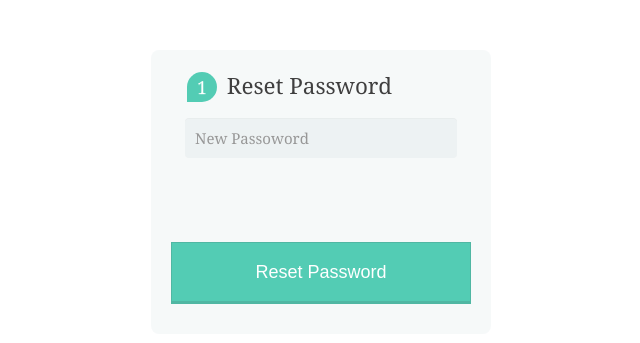
After one commit to Am-Coder/Wisdom, a PHP site: page /sofia/ForgotPsw.html in a window 1280 px wide. The commit adds this page. Shown: the top 343 px of the page, without its empty margins (319-959 px from the left). Run offline with PHP 8.4, Linux system fonts and the light colour scheme.

Commit message:
Working on Forgot Password

```diff
--- /dev/null
+++ b/public_html/ForgotPsw.html
@@ -0,0 +1,31 @@
+
+<!DOCTYPE html>
+
+<html>
+<head>
+    <meta charset="utf-8">
+    <meta http-equiv="X-UA-Compatible" content="IE=edge">
+    <title>Reset Password</title>
+    <meta name="viewport" content="width=device-width, initial-scale=1">
+    <link rel="stylesheet" type="text/css" href="css/Index.css">
+
+</head>
+
+
+<body>
+
+    <div class="form-style">
+            <form method="POST" action='Forgot.php' >
+            <fieldset>
+                <legend><span class="number">1</span> Reset Password </legend>
+                <input type='email' name='field3' value="<?php echo isset($_GET['email']):$_GET['email']:''; ?>" hidden>
+                <input type='text' name='field2' value="<?php echo isset($_GET['token']):$_GET['token']:''; ?>" hidden>
+                <input type="password" name='field1' placeholder="New Passoword" required>
+            </fieldset>
+                <br><br>
+                <input type="submit" value="Reset Password" />
+            </form>
+    </div>
+
+</body>
+</html>
--- /dev/null
+++ b/public_html/css/Index.css
@@ -0,0 +1,156 @@
+
+
+.form-style{
+  position: relative;
+  max-width: 300px;
+  padding: 10px 20px;
+  background: #f4f7f8;
+  margin: 50px auto;
+  padding: 20px;
+  background: #f4f7f8;
+  border-radius: 8px;
+  font-family: Georgia, "Times New Roman", Times, serif;
+  opacity: 0.75;
+}
+.form-style fieldset{
+  border: none;
+}
+.form-style legend {
+  font-size: 1.4em;
+  margin-bottom: 10px;
+}
+.form-style label {
+  display: block;
+  margin-bottom: 8px;
+}
+.form-style input[type="text"],
+.form-style input[type="date"],
+.form-style input[type="datetime"],
+.form-style input[type="email"],
+.form-style input[type="number"],
+.form-style input[type="search"],
+.form-style input[type="time"],
+.form-style input[type="url"],
+.form-style input[type="password"],
+.form-style textarea,
+.form-style select {
+  font-family: Georgia, "Times New Roman", Times, serif;
+  background: rgba(255,255,255,.1);
+  border: none;
+  border-radius: 4px;
+  font-size: 15px;
+  margin: 0;
+  outline: 0;
+  padding: 10px;
+  width: 100%;
+  box-sizing: border-box;
+  -webkit-box-sizing: border-box;
+  -moz-box-sizing: border-box;
+  background-color: #e8eeef;
+  color:#8a97a0;
+  -webkit-box-shadow: 0 1px 0 rgba(0,0,0,0.03) inset;
+  box-shadow: 0 1px 0 rgba(0,0,0,0.03) inset;
+  margin-bottom: 30px;
+}
+.form-style input[type="text"]:focus,
+.form-style input[type="date"]:focus,
+.form-style input[type="datetime"]:focus,
+.form-style input[type="email"]:focus,
+.form-style input[type="number"]:focus,
+.form-style input[type="search"]:focus,
+.form-style input[type="time"]:focus,
+.form-style input[type="url"]:focus,
+.form-style input[type="password"]:focus,
+.form-style textarea:focus,
+.form-style select:focus{
+  background: #d2d9dd;
+}
+.form-style select{
+  -webkit-appearance: menulist-button;
+  height:35px;
+}
+.form-style .number {
+  background: #1abc9c;
+  color: #fff;
+  height: 30px;
+  width: 30px;
+  display: inline-block;
+  font-size: 0.8em;
+  margin-right: 4px;
+  line-height: 30px;
+  text-align: center;
+  text-shadow: 0 1px 0 rgba(255,255,255,0.2);
+  border-radius: 15px 15px 15px 0px;
+}
+
+.form-style input[type="submit"],
+.form-style input[type="button"]
+{
+  position: relative;
+  display: block;
+  padding: 19px 39px 18px 39px;
+  color: #FFF;
+  margin: 0 auto;
+  background: #1abc9c;
+  font-size: 18px;
+  text-align: center;
+  font-style: normal;
+  width: 100%;
+  border: 1px solid #16a085;
+  border-width: 1px 1px 3px;
+  margin-bottom: 10px;
+}
+.form-style input[type="submit"]:hover,
+.form-style input[type="button"]:hover
+{
+  background: #109177;
+}
+
+
+/* Forgot Password */
+
+  a,a:visited,a:hover,a:active{
+    -webkit-backface-visibility:hidden;
+            backface-visibility:hidden;
+    position:relative;
+    transition:0.5s color ease;
+    text-decoration:none;
+    color:black;
+    font-size:0.7em;
+  }
+
+  a:hover{
+    color:#d78b34;
+  }
+  a.before:before,a.after:after{
+    content: "";
+    transition:0.5s all ease;
+    -webkit-backface-visibility:hidden;
+            backface-visibility:hidden;
+    position:absolute;
+  }
+  a.before:before{
+    top:-0.25em;
+  }
+  a.after:after{
+    bottom:-0.25em;
+  }
+  a.before:before,a.after:after{
+    height:1px;
+    width:0;
+    background:#d78b34;
+  }
+
+  a.third:after{
+    left:50%;
+    -webkit-transform:translateX(-50%);
+            transform:translateX(-50%);
+  }
+
+  a.before:hover:before,a.after:hover:after{
+    width:100%;
+  }
+
+  #signup,#forgotpassword{
+    display: none;
+  }
--- a/public_html/includes/Authentication.php
+++ b/public_html/includes/Authentication.php
@@ -80,8 +80,8 @@ class Authenticate{
 
     public function forgotPassword($email){
         $authservice = new AuthService();
-        $token = $authservice.forgotPsw($email);
-        if( $token ){
+        $info = $authservice.forgotPsw($email);
+        if( $info ){
             try {
                 $mail->SMTPDebug = 2;
                 $mail->isSMTP();
@@ -100,7 +100,7 @@ class Authenticate{
                 $mail->Subject = 'Forgot Password';
 
 
-                $mail->Body    = '<b>Follow the link to reset your password:</b><br><a href="#!">Click Here</a><br><br> ';
+                $mail->Body    = '<b>Follow the link to reset your password:</b><br><a href="http://localhost:7777/sofia/public_html/ForgotPsw.phtml?email='.$email.'&token='.$info.'">Click Here</a><br><br> ';
 
                 $mail->AltBody = "<h2>Let's create a healthy community together !!!!</h2>";
                 if( $mail->send() )
```
Also changed, not shown: public_html/Forgot.php (added, +18 -0 lines), public_html/ForgotPsw.phtml (added, +30 -0 lines), public_html/Index.html (+25 -165 lines), public_html/SignUp.php (+10 -0 lines), public_html/includes/AuthenticationService.php (+9 -9 lines).
